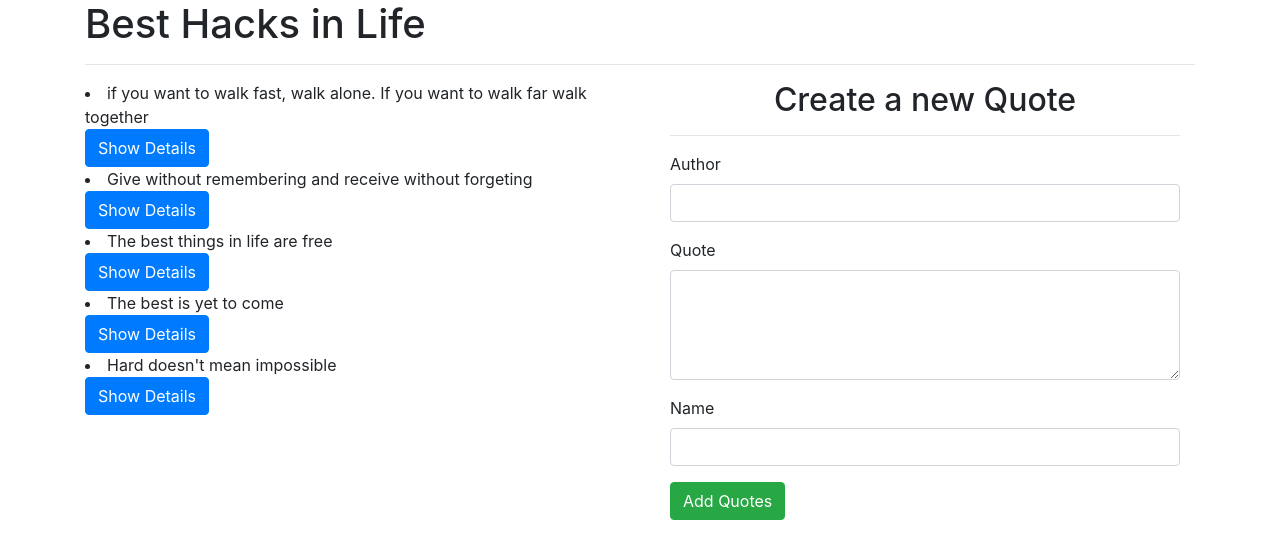
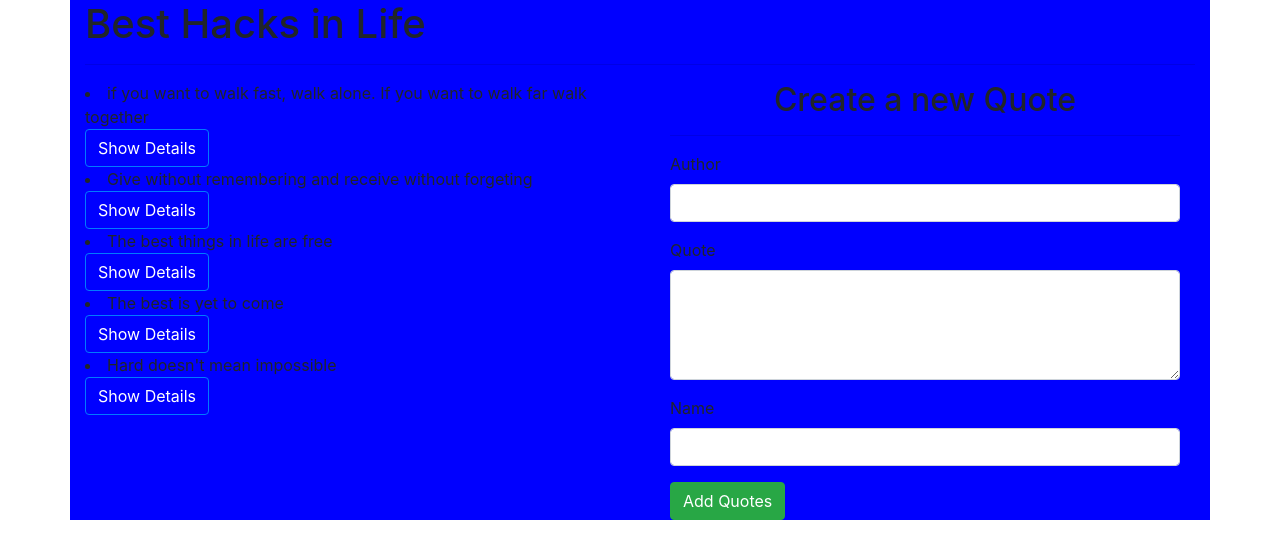
Before and after one commit to JadyVella/Life-Hacks, an Angular app: page / in a window 1280 px wide. Shown: the top 558 px of the page. Built offline with nearby package versions, Linux system fonts and the light colour scheme.

Commit message:
Add quotes in the life-hacks.component.html file

```diff
--- a/src/app/life-hacks-details/life-hacks-details.component.html
+++ b/src/app/life-hacks-details/life-hacks-details.component.html
@@ -1,7 +1,7 @@
 <link rel="stylesheet" href="https://cdnjs.cloudflare.com/ajax/libs/font-awesome/4.7.0/css/font-awesome.min.css">
 
 
-<p>{{lifehacks.author}}</p>
+<p>{{quote.author}}</p>
 <p>Due on {{quote.completeDate|dateCount}} days</p>
 
     <!-- <div class="row">
--- a/src/app/life-hacks/life-hacks.component.css
+++ b/src/app/life-hacks/life-hacks.component.css
@@ -1,3 +1,3 @@
-body {
+* {
     background-color: blue;
 }
```
